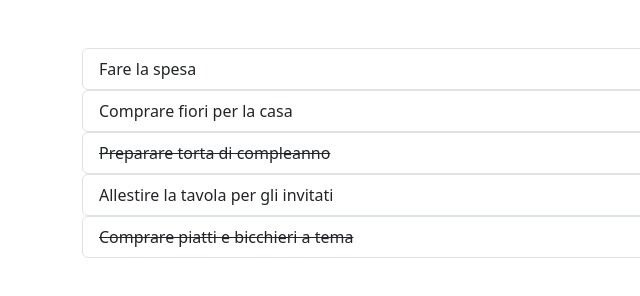
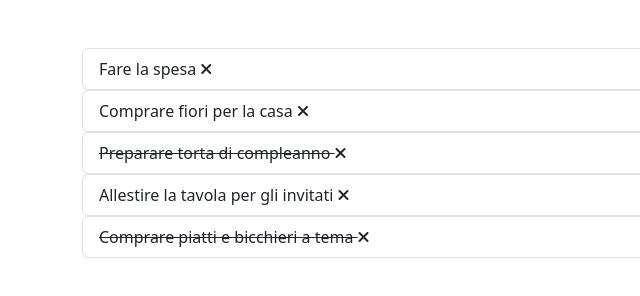
Before and after one commit to Morella92/Vue-To-Do-List, a plain HTML site: page index.html in a window 1280 px wide. Shown: the full height of the page, 0-640 px from the left. Drawn offline with nearby package versions, Linux system fonts and the light colour scheme.

Commit message:
FEAT milestone 2 completed

```diff
--- a/index.html
+++ b/index.html
@@ -6,6 +6,7 @@
     <meta http-equiv="X-UA-Compatible" content="IE=edge">
     <meta name="viewport" content="width=device-width, initial-scale=1.0">
     <title>Vue to do list</title>
+    <script src="https://kit.fontawesome.com/113dcf80a9.js" crossorigin="anonymous"></script>
     <link href="https://cdn.jsdelivr.net/npm/bootstrap@5.3.0-alpha1/dist/css/bootstrap.min.css" rel="stylesheet"
         integrity="sha384-GLhlTQ8iRABdZLl6O3oVMWSktQOp6b7In1Zl3/Jr59b6EGGoI1aFkw7cmDA6j6gD" crossorigin="anonymous">
 </head>
@@ -15,13 +16,21 @@
 <body>
     <div id="app">
         <div class="container py-5">
-            <ol v-for="item in listItem"
-            class="list-group list-group">
-                <li class="list-group-item"
-                    :class = "item.done === true ? 'text-decoration-line-through' : '' " >
+
+            <!-- MILESTONE 1 -->
+            <!-- Stampare all’interno di una lista HTML un item per ogni todo.  -->
+            <!-- Se la proprietà done è uguale a true, visualizzare il testo del todo sbarrato. -->
+            <ol v-for="item in listItem" class="list-group list-group">
+                <li class="list-group-item" :class="item.done === true ? 'text-decoration-line-through' : '' ">
                     {{ item.text }}
+                    <span @click = "removeItem"><i class="fa-solid fa-xmark"></i></span>
                 </li>
+
             </ol>
+
+
+
+
         </div>
 
     </div>
--- a/js/app.js
+++ b/js/app.js
@@ -3,9 +3,7 @@
 // text, una stringa che indica il testo del todo
 // done, un booleano (true/false) che indica se il todo è stato fatto oppure no
 
-// MILESTONE 2
-// Visualizzare a fianco ad ogni item ha una “x”: cliccando su di essa,
-// il todo viene rimosso dalla lista.
+
 // MILESTONE 3
 // Predisporre un campo di input testuale e un pulsante “aggiungi”:
 // cliccando sul pulsante, il testo digitato viene letto e utilizzato per creare un nuovo todo,
@@ -41,21 +39,18 @@ createApp({
     data() {
         return {
 
-            // MILESTONE 1
-            // Stampare all’interno di una lista HTML un item per ogni todo.
-            // Se la proprietà done è uguale a true, visualizzare il testo del todo sbarrato.
             listItem: list
         }
     },
 
     methods: {
 
-        isTrue: function(){
+        //MILESTONE 2
+        //Visualizzare a fianco ad ogni item ha una “x”: cliccando su di essa,
+        //il todo viene rimosso dalla lista.
+        removeItem: function (itemIndex) {
 
-            // if(this.done === true){
-
-            //     this.text =
-            // }
+            this.listItem.splice(itemIndex, 1)
         }
     }
 }).mount('#app')
```
